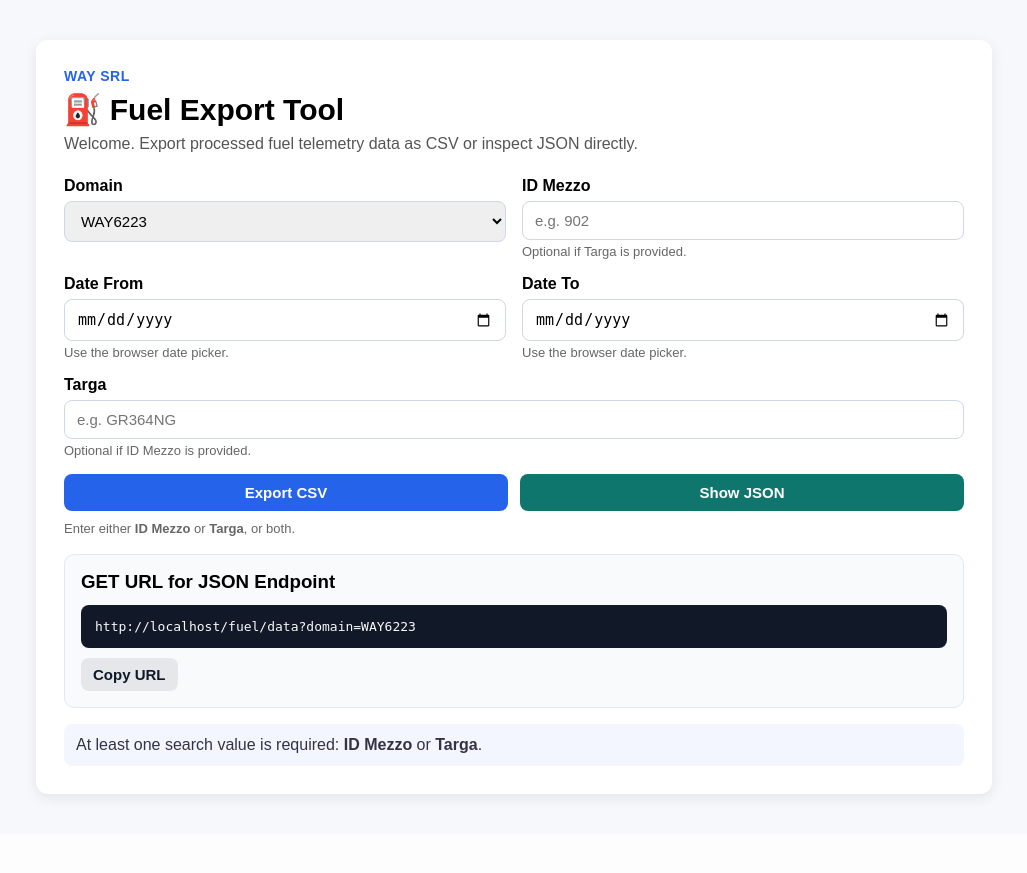
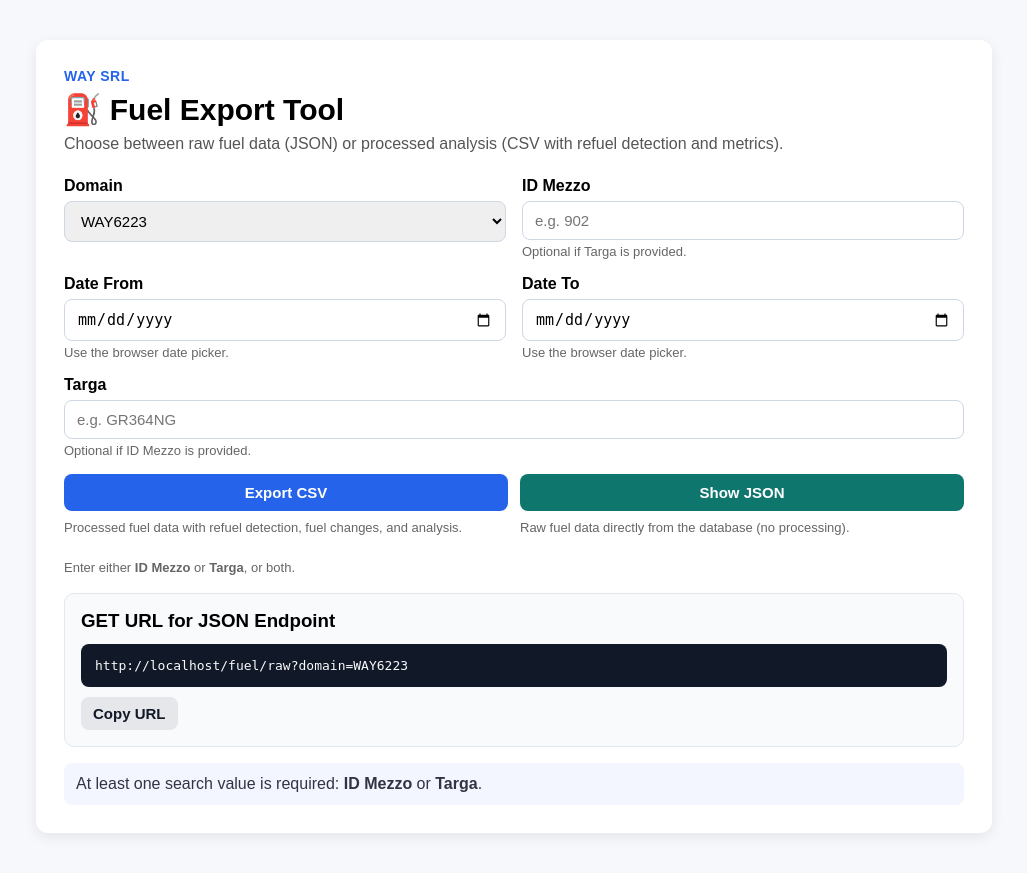
Before and after one commit to Sahil-Singh99/fuel-service, a FastAPI app: page / in a window 1280 px wide. Shown: the whole page, without its empty margins (126-1153 px from the left). Before the commit the page ends 802 px from the top, so only its background shows below. Run offline with FastAPI, Linux system fonts and the light colour scheme.

Commit message:
new updates/added favicon/refuel logic update /

```diff
--- a/app.py
+++ b/app.py
@@ -8,6 +8,7 @@ import tempfile
 import time
 import os
 from datetime import datetime
+from fastapi.responses import FileResponse
 
 app = FastAPI(title="Fuel Service API")
 
@@ -81,7 +82,7 @@ def health():
     return {"message": "Fuel Service API is running"}
 
 
-@app.get("/fuel/data")
+@app.get("/fuel/raw")
 def get_fuel_data(
     domain: str = Query(..., description="Domain/server name, e.g. WAY6223"),
     dateFrom: str = Query(..., description="Start date in format YYYY-MM-DD"),
@@ -128,7 +129,7 @@ def get_fuel_data(
         raise HTTPException(status_code=500, detail=f"Internal error: {str(e)}")
 
 
-@app.get("/fuel/export")
+@app.get("/fuel/analyzed")
 def export_fuel_data(
     domain: str = Query(..., description="Domain/server name, e.g. WAY6223"),
     dateFrom: str = Query(..., description="Start date in format YYYY-MM-DD"),
@@ -200,3 +201,7 @@ def export_fuel_data(
         raise HTTPException(status_code=400, detail=str(e))
     except Exception as e:
         raise HTTPException(status_code=500, detail=f"Internal error: {str(e)}")
+
+@app.get("/favicon.ico", include_in_schema=False)
+def favicon():
+    return FileResponse("static/favicon.ico")
--- a/templates/index.html
+++ b/templates/index.html
@@ -98,6 +98,19 @@
             display: grid;
             grid-template-columns: 1fr 1fr;
             gap: 12px;
+        }
+
+        .button-group {
+            display: flex;
+            flex-direction: column;
+            align-items: flex-start;
+        }
+
+        .help-text {
+            font-size: 13px;
+            color: #666;
+            margin-top: 8px;
+            line-height: 1.35;
         }
 
         .hint {
@@ -238,7 +251,7 @@
         <div class="brand">WAY SRL</div>
         <h1>⛽ Fuel Export Tool</h1>
         <div class="subtitle">
-            Welcome. Export processed fuel telemetry data as CSV or inspect JSON directly.
+            Choose between raw fuel data (JSON) or processed analysis (CSV with refuel detection and metrics).
         </div>
 
         <div id="errorBox" class="error-box"></div>
@@ -282,9 +295,21 @@
 
                 <div class="full">
                     <div class="button-row">
-                        <button type="button" id="csvBtn" class="btn-primary">Export CSV</button>
-                        <button type="button" id="jsonBtn" class="btn-secondary">Show JSON</button>
+                        <div class="button-group">
+                            <button type="button" id="csvBtn" class="btn-primary">Export CSV</button>
+                            <p class="help-text">
+                                Processed fuel data with refuel detection, fuel changes, and analysis.
+                            </p>
+                        </div>
+
+                        <div class="button-group">
+                            <button type="button" id="jsonBtn" class="btn-secondary">Show JSON</button>
+                            <p class="help-text">
+                                Raw fuel data directly from the database (no processing).
+                            </p>
+                        </div>
                     </div>
+
                     <div class="success-note">
                         Enter either <strong>ID Mezzo</strong> or <strong>Targa</strong>, or both.
                     </div>
@@ -458,7 +483,7 @@
         function updateGetUrlPreview() {
             const values = getFormValues();
             const params = buildParams(values);
-            const url = `${window.location.origin}/fuel/data?${params.toString()}`;
+            const url = `${window.location.origin}/fuel/raw?${params.toString()}`;
             getUrlPreview.textContent = url;
             urlBox.style.display = "block";
         }
@@ -519,7 +544,7 @@
                 csvBtn.textContent = "Processing...";
                 showInfo("Preparing CSV export...");
 
-                const response = await fetch(`/fuel/export?${params.toString()}`);
+                const response = await fetch(`/fuel/analyzed?${params.toString()}`);
 
                 if (!response.ok) {
                     let errorMessage = "Request failed.";
@@ -581,7 +606,7 @@
                 jsonBtn.textContent = "Loading...";
                 showInfo("Fetching JSON data...");
 
-                const response = await fetch(`/fuel/data?${params.toString()}`);
+                const response = await fetch(`/fuel/raw?${params.toString()}`);
 
                 if (!response.ok) {
                     let errorMessage = "Request failed.";
```
Also changed, not shown: logic.py (+13 -2 lines), static/favicon.ico (added).
